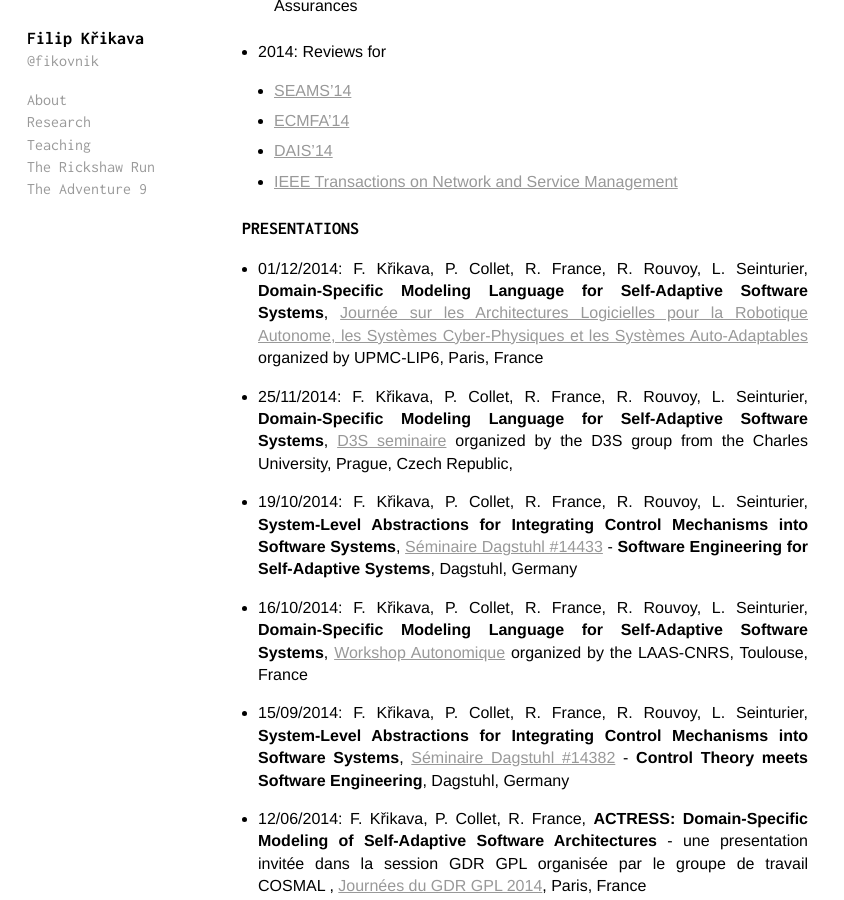
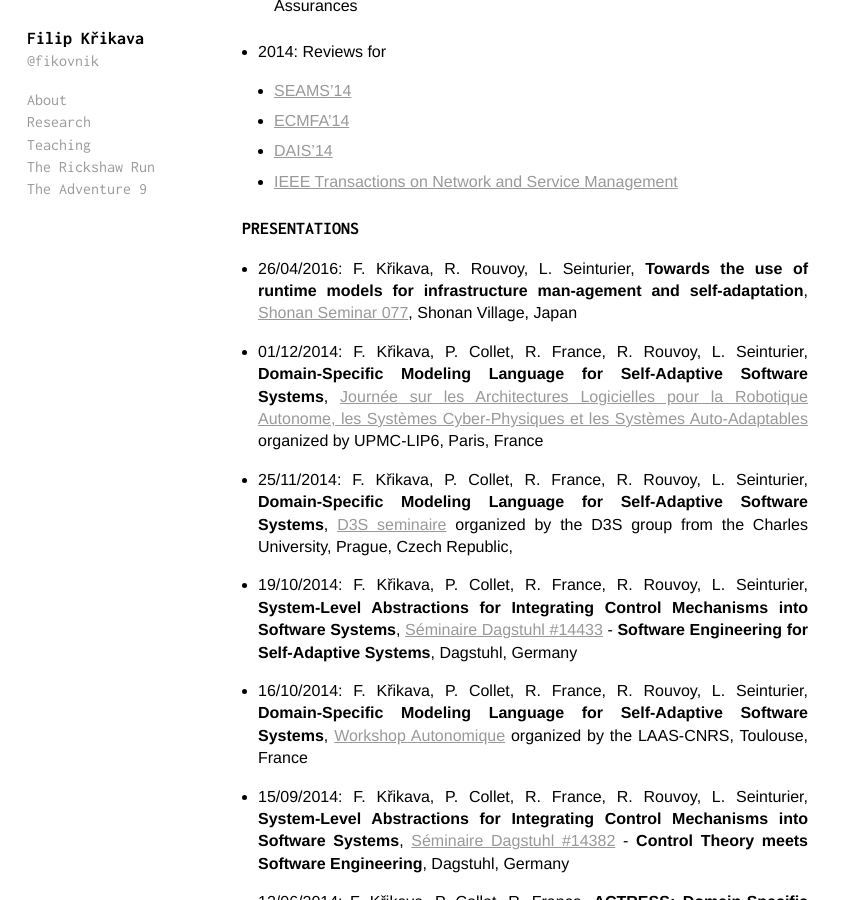
Before and after one commit to fikovnik/fikovnik.github.com, a Jekyll site: the page built from _posts/exhibit/0001-01-02-research.md, in a window 1280 px wide and 900 px high, scrolled down 4969 px. Shown: the whole window, without its empty margins (0-844 px from the left). Built offline with Jekyll 4.4.1, drawn with Linux system fonts in a browser that asks for light colours.

Commit message:
Added shonan seminar presenatation

```diff
--- a/_posts/exhibit/0001-01-02-research.md
+++ b/_posts/exhibit/0001-01-02-research.md
@@ -132,6 +132,8 @@ List of publication at [Google Scholar](http://scholar.google.co.kr/citations?hl
 
 ## Presentations
 
+- 26/04/2016: F. Křikava, R. Rouvoy, L. Seinturier, __Towards the use of runtime models for infrastructure man-agement and self-adaptation__, [Shonan Seminar 077](https://shonan.nii.ac.jp/seminars/077/), Shonan Village, Japan
+
 - 01/12/2014: F. Křikava, P. Collet, R. France, R. Rouvoy, L. Seinturier, __Domain-Specific Modeling Language for Self-Adaptive Software Systems__, [Journée sur les Architectures Logicielles pour la Robotique Autonome, les Systèmes Cyber-Physiques et les Systèmes Auto-Adaptables](http://www.lirmm.fr/gtcar/index.php/autres-workshop/workshop-cps-gdr-gpl-robotique) organized by UPMC-LIP6, Paris, France
 
 - 25/11/2014: F. Křikava, P. Collet, R. France, R. Rouvoy, L. Seinturier, __Domain-Specific Modeling Language for Self-Adaptive Software Systems__, [D3S seminaire](http://d3s.mff.cuni.cz/research/seminar/) organized by the D3S group from the Charles University, Prague, Czech Republic,
```
